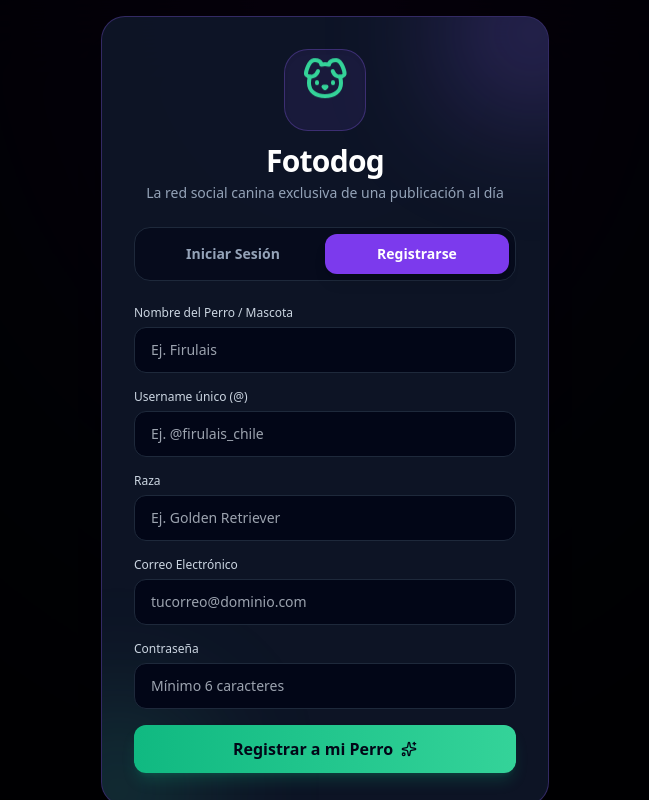
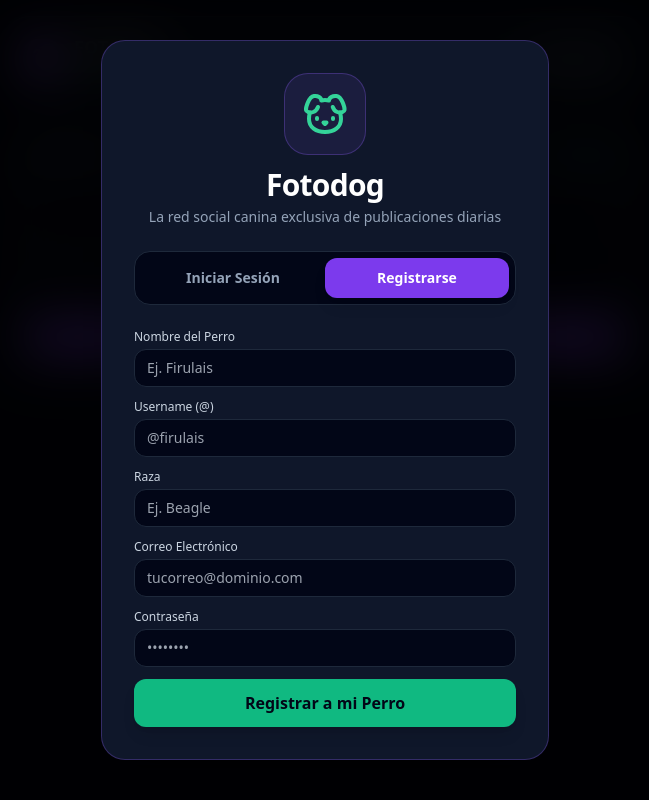
Before and after one commit to 168227426/Primera_interacci-n.md, a plain HTML site: page index.html in a window 1280 px wide. Both pictures are taken after a click on the button "Registrarse". Shown: the whole page, without its empty margins (315-964 px from the left). Drawn offline with nearby package versions, Linux system fonts and the light colour scheme; no server answers.

Commit message:
Refactor authentication modal and clean up HTML
Updated the authentication modal and removed unnecessary comments. Adjusted styles and structure for improved clarity.

```diff
--- a/index.html
+++ b/index.html
@@ -5,16 +5,13 @@
     <meta name="viewport" content="width=device-width, initial-scale=1.0">
     <title>Fotodog - La Red Social Canina Exclusiva</title>
 
-    <!-- Supabase JS Client CDN (AGREGADO Y CORREGIDO) -->
+    <!-- Supabase JS Client CDN -->
     <script src="https://cdn.jsdelivr.net/npm/@supabase/supabase-js@2"></script>
-
     <!-- Tailwind CSS CDN -->
     <script src="https://cdn.tailwindcss.com"></script>
-
     <!-- Lucide Icons CDN -->
     <script src="https://unpkg.com/lucide@latest"></script>
 
-    <!-- Design Tokens (Púrpura, Lila, Menta y Coral) -->
     <script>
         tailwind.config = {
             theme: {
@@ -28,103 +25,112 @@
                             900: '#3b0764',
                             950: '#1e0038',
                         },
-                        lilac: {
-                            100: '#f3e8ff',
-                            200: '#e9d5ff',
-                            300: '#d8b4fe',
-                        },
                         mint: {
                             300: '#6ee7b7',
                             400: '#34d399',
                             500: '#10b981',
-                            600: '#059669',
-                        },
-                        coral: {
-                            400: '#fb7185',
-                            500: '#f43f5e',
                         }
                     }
                 }
             }
         }
     </script>
-
-    <!-- Estilos Personalizados -->
     <link rel="stylesheet" href="styles.css">
 </head>
-<body class="h-full flex flex-col font-sans text-slate-100 antialiased selection:bg-brand-500 selection:text-white bg-[radial-gradient(ellipse_at_top,_var(--tw-gradient-stops))] from-brand-950 via-slate-950 to-black bg-fixed">
+<body class="h-full flex flex-col font-sans text-slate-100 antialiased bg-slate-950">
 
-    <!-- ==================== MODAL DE AUTENTICACIÓN (LOGIN / REGISTRO) ==================== -->
-    <div id="auth-screen" class="fixed inset-0 z-50 flex items-center justify-center bg-black/80 backdrop-blur-2xl p-4 overflow-y-auto">
-        <div class="bg-slate-900/90 w-full max-w-md rounded-3xl shadow-2xl overflow-hidden border border-brand-500/30 my-auto relative">
-            <div class="absolute -top-16 -right-16 w-40 h-40 bg-brand-500/30 rounded-full blur-3xl pointer-events-none"></div>
-            <div class="absolute -bottom-16 -left-16 w-40 h-40 bg-mint-400/20 rounded-full blur-3xl pointer-events-none"></div>
-            <div class="p-8 text-center relative z-10">
-                <div class="inline-flex p-4 bg-brand-500/10 rounded-3xl mb-3 border border-brand-500/30 shadow-inner">
-                    <i data-lucide="dog" class="w-12 h-12 text-mint-400 animate-bounce"></i>
+    <!-- ==================== MODAL DE AUTENTICACIÓN ==================== -->
+    <div id="auth-screen" class="fixed inset-0 z-50 flex items-center justify-center bg-black/85 backdrop-blur-xl p-4 overflow-y-auto">
+        <div class="bg-slate-900 w-full max-w-md rounded-3xl shadow-2xl overflow-hidden border border-brand-500/30 p-8 text-center relative">
+            <div class="inline-flex p-4 bg-brand-500/10 rounded-3xl mb-3 border border-brand-500/30">
+                <i data-lucide="dog" class="w-12 h-12 text-mint-400"></i>
             </div>
             <h1 class="text-3xl font-extrabold tracking-tight text-white mb-1">Fotodog</h1>
-                <p class="text-slate-400 text-sm mb-6">La red social canina exclusiva de una publicación al día</p>
+            <p class="text-slate-400 text-sm mb-6">La red social canina exclusiva de publicaciones diarias</p>
 
-                <!-- Pestañas de Login / Registro -->
-                <div class="flex bg-slate-950/60 p-1.5 rounded-2xl mb-6 border border-slate-800">
-                    <button id="tab-login" onclick="switchAuthTab('login')" class="flex-1 py-2.5 text-sm font-semibold rounded-xl transition-all bg-brand-600 text-white shadow-lg shadow-brand-600/30">Iniciar Sesión</button>
-                    <button id="tab-register" onclick="switchAuthTab('register')" class="flex-1 py-2.5 text-sm font-semibold rounded-xl transition-all text-slate-400 hover:text-white">Registrarse</button>
+            <!-- Pestañas -->
+            <div class="flex bg-slate-950 p-1.5 rounded-2xl mb-6 border border-slate-800">
+                <button id="tab-login" onclick="switchAuthTab('login')" class="flex-1 py-2.5 text-sm font-semibold rounded-xl bg-brand-600 text-white shadow-lg transition-all">Iniciar Sesión</button>
+                <button id="tab-register" onclick="switchAuthTab('register')" class="flex-1 py-2.5 text-sm font-semibold rounded-xl text-slate-400 hover:text-white transition-all">Registrarse</button>
             </div>
 
-                <!-- Formulario de Login -->
+            <!-- Login -->
             <form id="form-login" onsubmit="handleLogin(event)" class="space-y-4 text-left">
                 <div>
                     <label class="block text-xs font-medium text-slate-300 mb-1.5">Correo Electrónico</label>
-                        <input type="email" id="login-email" required class="w-full bg-slate-950 border border-slate-800 rounded-xl px-4 py-3 text-sm text-white focus:outline-none focus:border-brand-500 transition-colors" placeholder="tucorreo@dominio.com">
+                    <input type="email" id="login-email" required class="w-full bg-slate-950 border border-slate-800 rounded-xl px-4 py-3 text-sm text-white focus:outline-none focus:border-brand-500" placeholder="tucorreo@dominio.com">
                 </div>
                 <div>
                     <label class="block text-xs font-medium text-slate-300 mb-1.5">Contraseña</label>
-                        <input type="password" id="login-password" required class="w-full bg-slate-950 border border-slate-800 rounded-xl px-4 py-3 text-sm text-white focus:outline-none focus:border-brand-500 transition-colors" placeholder="••••••••">
+                    <input type="password" id="login-password" required class="w-full bg-slate-950 border border-slate-800 rounded-xl px-4 py-3 text-sm text-white focus:outline-none focus:border-brand-500" placeholder="••••••••">
                 </div>
-                    <button type="submit" class="w-full mt-2 bg-gradient-to-r from-brand-600 to-brand-500 hover:from-brand-500 hover:to-brand-400 text-white font-semibold py-3 px-4 rounded-xl shadow-lg shadow-brand-600/30 transition-all flex items-center justify-center space-x-2">
-                        <span>Entrar a la Jauría</span>
-                        <i data-lucide="arrow-right" class="w-4 h-4"></i>
-                    </button>
+                <button type="submit" class="w-full mt-2 bg-brand-600 hover:bg-brand-500 text-white font-semibold py-3 px-4 rounded-xl shadow-lg transition-all">Entrar a la Jauría</button>
             </form>
 
-                <!-- Formulario de Registro -->
-                <form id="form-register" onsubmit="handleRegister(event)" class="space-y-4 text-left hidden">
+            <!-- Registro -->
+            <form id="form-register" onsubmit="handleRegister(event)" class="space-y-3 text-left hidden">
                 <div>
-                        <label class="block text-xs font-medium text-slate-300 mb-1.5">Nombre del Perro / Mascota</label>
-                        <input type="text" id="reg-nombre" required class="w-full bg-slate-950 border border-slate-800 rounded-xl px-4 py-3 text-sm text-white focus:outline-none focus:border-brand-500 transition-colors" placeholder="Ej. Firulais">
+                    <label class="block text-xs font-medium text-slate-300 mb-1">Nombre del Perro</label>
+                    <input type="text" id="reg-nombre" required class="w-full bg-slate-950 border border-slate-800 rounded-xl px-3 py-2 text-sm text-white focus:outline-none focus:border-brand-500" placeholder="Ej. Firulais">
                 </div>
                 <div>
-                        <label class="block text-xs font-medium text-slate-300 mb-1.5">Username único (@)</label>
-                        <input type="text" id="reg-username" required class="w-full bg-slate-950 border border-slate-800 rounded-xl px-4 py-3 text-sm text-white focus:outline-none focus:border-brand-500 transition-colors" placeholder="Ej. @firulais_chile">
+                    <label class="block text-xs font-medium text-slate-300 mb-1">Username (@)</label>
+                    <input type="text" id="reg-username" required class="w-full bg-slate-950 border border-slate-800 rounded-xl px-3 py-2 text-sm text-white focus:outline-none focus:border-brand-500" placeholder="@firulais">
                 </div>
                 <div>
-                        <label class="block text-xs font-medium text-slate-300 mb-1.5">Raza</label>
-                        <input type="text" id="reg-raza" required class="w-full bg-slate-950 border border-slate-800 rounded-xl px-4 py-3 text-sm text-white focus:outline-none focus:border-brand-500 transition-colors" placeholder="Ej. Golden Retriever">
+                    <label class="block text-xs font-medium text-slate-300 mb-1">Raza</label>
+                    <input type="text" id="reg-raza" required class="w-full bg-slate-950 border border-slate-800 rounded-xl px-3 py-2 text-sm text-white focus:outline-none focus:border-brand-500" placeholder="Ej. Beagle">
                 </div>
                 <div>
-                        <label class="block text-xs font-medium text-slate-300 mb-1.5">Correo Electrónico</label>
-                        <input type="email" id="reg-email" required class="w-full bg-slate-950 border border-slate-800 rounded-xl px-4 py-3 text-sm text-white focus:outline-none focus:border-brand-500 transition-colors" placeholder="tucorreo@dominio.com">
+                    <label class="block text-xs font-medium text-slate-300 mb-1">Correo Electrónico</label>
+                    <input type="email" id="reg-email" required class="w-full bg-slate-950 border border-slate-800 rounded-xl px-3 py-2 text-sm text-white focus:outline-none focus:border-brand-500" placeholder="tucorreo@dominio.com">
                 </div>
                 <div>
-                        <label class="block text-xs font-medium text-slate-300 mb-1.5">Contraseña</label>
-                        <input type="password" id="reg-password" required class="w-full bg-slate-950 border border-slate-800 rounded-xl px-4 py-3 text-sm text-white focus:outline-none focus:border-brand-500 transition-colors" placeholder="Mínimo 6 caracteres">
+                    <label class="block text-xs font-medium text-slate-300 mb-1">Contraseña</label>
+                    <input type="password" id="reg-password" required class="w-full bg-slate-950 border border-slate-800 rounded-xl px-3 py-2 text-sm text-white focus:outline-none focus:border-brand-500" placeholder="••••••••">
                 </div>
-                    <button type="submit" class="w-full mt-2 bg-gradient-to-r from-mint-500 to-mint-400 hover:from-mint-400 hover:to-mint-300 text-slate-950 font-bold py-3 px-4 rounded-xl shadow-lg shadow-mint-500/20 transition-all flex items-center justify-center space-x-2">
-                        <span>Registrar a mi Perro</span>
-                        <i data-lucide="sparkles" class="w-4 h-4"></i>
-                    </button>
+                <button type="submit" class="w-full mt-2 bg-mint-500 hover:bg-mint-400 text-slate-950 font-bold py-3 px-4 rounded-xl shadow-lg transition-all">Registrar a mi Perro</button>
             </form>
         </div>
     </div>
+
+    <!-- ==================== CONTENIDO PRINCIPAL ==================== -->
+    <div class="flex-1 flex flex-col max-w-2xl w-full mx-auto p-4 space-y-6">
+        <!-- Header -->
+        <header class="flex items-center justify-between bg-slate-900/80 p-4 rounded-3xl border border-slate-800">
+            <div class="flex items-center gap-3">
+                <div class="p-2 bg-brand-600 rounded-2xl"><i data-lucide="dog" class="w-6 h-6 text-white"></i></div>
+                <div>
+                    <h1 class="font-black text-lg text-white">FOTODOG</h1>
+                    <span id="header-username" class="text-xs text-mint-400 font-semibold">@perrito</span>
+                </div>
+            </div>
+            <button onclick="logout()" class="px-4 py-2 bg-slate-800 hover:bg-red-500/20 hover:text-red-400 text-xs font-bold rounded-xl transition-all">Cerrar Sesión</button>
+        </header>
+
+        <!-- Panel de Carga de Foto Diaria -->
+        <div class="bg-slate-900/80 p-5 rounded-3xl border border-slate-800 space-y-3">
+            <div class="flex justify-between text-xs font-bold text-slate-400">
+                <span>Límite diario:</span>
+                <span class="text-mint-400"><span id="daily-count-num">0</span> / 2 fotos hoy</span>
+            </div>
+            <div id="upload-box" class="space-y-3">
+                <input type="file" id="photo-input" accept="image/*" class="hidden" onchange="previewSelectedImage(event)">
+                <button onclick="document.getElementById('photo-input').click()" class="w-full py-3 bg-slate-950 border border-dashed border-brand-500/50 hover:border-mint-400 text-xs font-bold rounded-xl transition-all">Seleccionar Imagen</button>
+                <textarea id="photo-caption" rows="2" placeholder="Escribe algo sobre tu perrito hoy..." class="w-full bg-slate-950 border border-slate-800 p-3 text-xs rounded-xl focus:outline-none focus:border-brand-500 text-white"></textarea>
+                <button onclick="uploadDailyPhoto()" class="w-full py-3 bg-brand-600 hover:bg-brand-500 text-xs font-bold rounded-xl text-white transition-all">Publicar en el Muro</button>
+            </div>
+            <div id="upload-blocked-msg" class="hidden p-3 bg-amber-500/10 border border-amber-500/30 rounded-xl text-amber-400 text-xs font-bold text-center">
+                🔒 ¡Has alcanzado el límite de 2 fotos por hoy!
+            </div>
         </div>
 
-    <!-- Contenedor principal de la app -->
-    <div id="app" class="flex-1 flex flex-col">
-        <!-- Aquí se cargará dinámicamente el muro y perfil una vez autenticado -->
+        <!-- Muro de Publicaciones -->
+        <div id="muro-feed" class="space-y-6">
+            <!-- Carga dinámica -->
+        </div>
     </div>
 
-    <!-- Script Principal -->
     <script src="app.js"></script>
 </body>
 </html>
```
Lines whose indentation alone changed are shown as unchanged.
